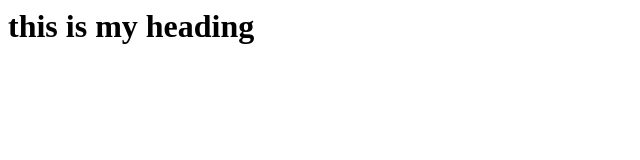
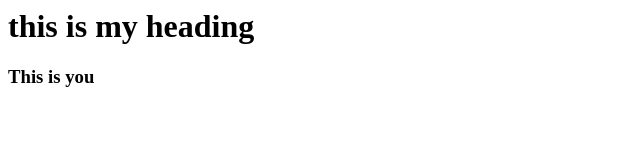
Before and after one commit to dani474747/TestRepo, a plain HTML site: page Index.html in a window 1280 px wide. Shown: the whole page, without its empty margins (0-640 px from the left). Drawn offline with Linux system fonts and the light colour scheme.

Commit message:
This is me

```diff
--- a/Index.html
+++ b/Index.html
@@ -2,4 +2,5 @@
     <head></head>
     <body>
         <h1>this is my heading</h1>
+        <h3>This is you</h3>
     </body>
```
